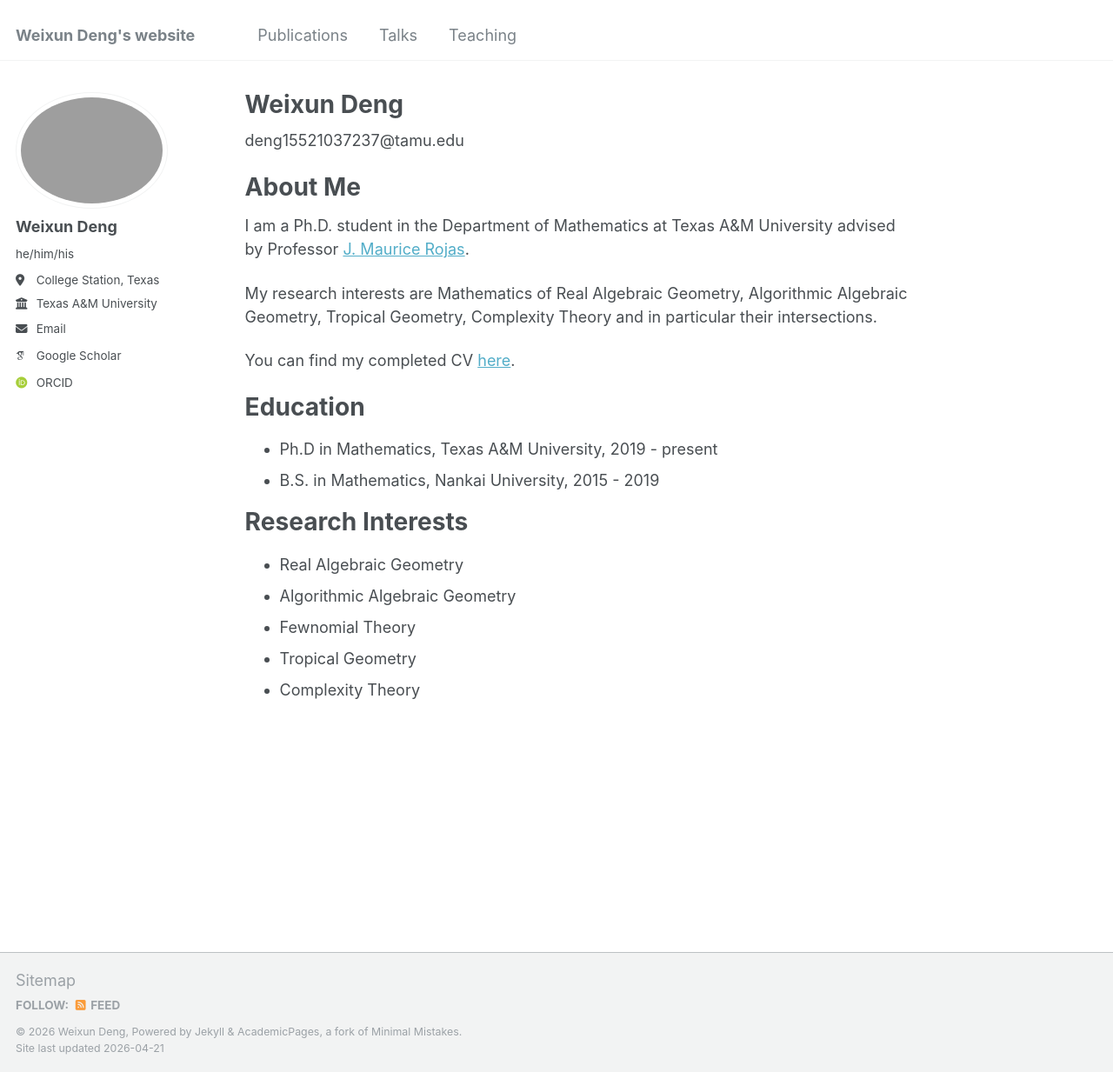
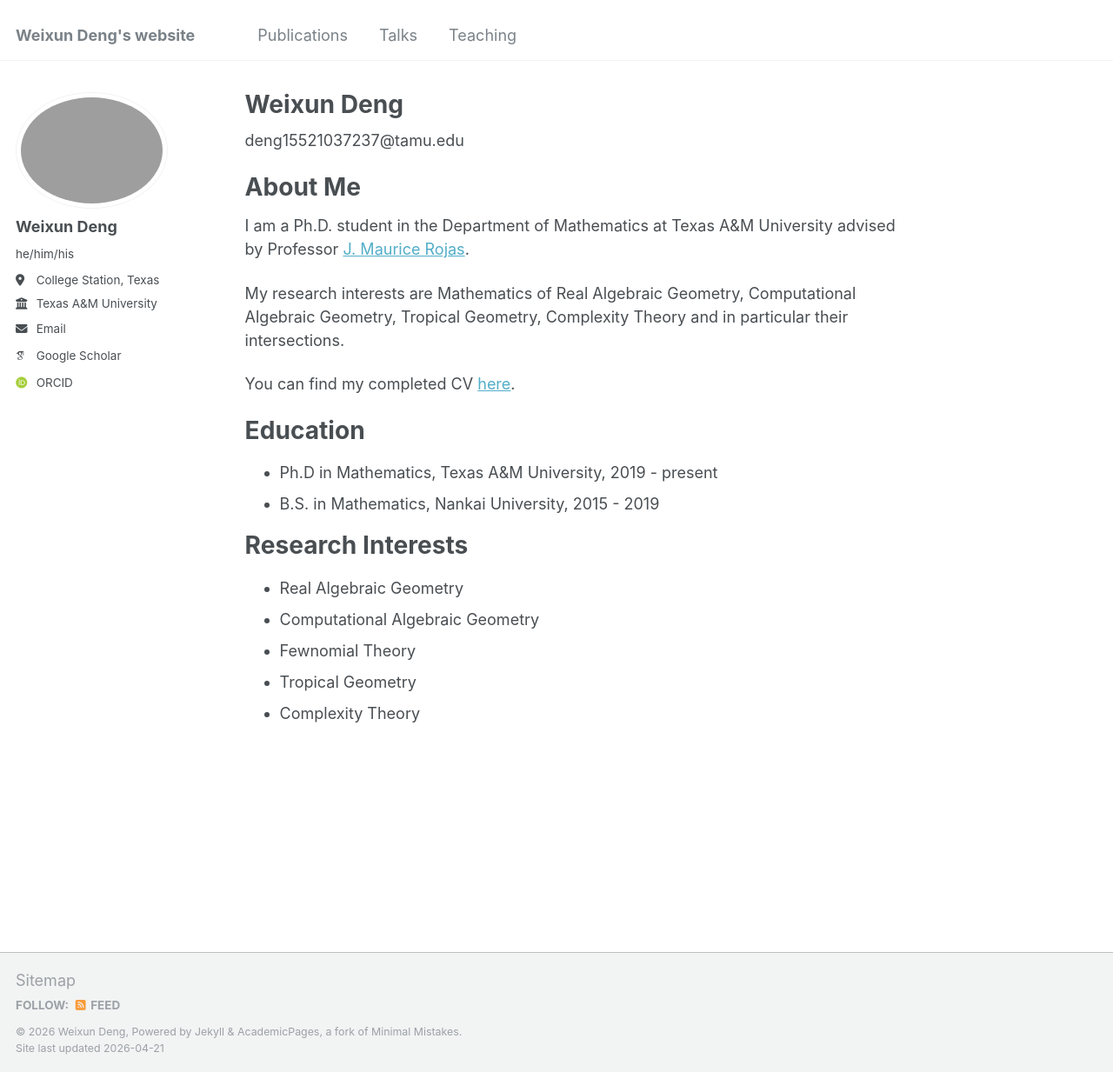
Before and after one commit to WeixunDeng/weixundeng.github.io, a Jekyll site: the page built from _pages/about.md, in a window 1280 px wide and 1233 px high. Shown: the whole window at 87% size. Built offline with Jekyll 4.4.1, drawn with Linux system fonts in a browser that asks for light colours; some web fonts are replaced.

Commit message:
Update about.md

```diff
--- a/_pages/about.md
+++ b/_pages/about.md
@@ -14,7 +14,7 @@ About Me
 ======
 I am a Ph.D. student in the Department of Mathematics at Texas A&M University advised by Professor <a href="https://people.tamu.edu/~rojas/" target="_blank">J. Maurice Rojas</a>.
 
-My research interests are Mathematics of Real Algebraic Geometry, Algorithmic Algebraic Geometry, Tropical Geometry, Complexity Theory and in particular their intersections.
+My research interests are Mathematics of Real Algebraic Geometry, Computational Algebraic Geometry, Tropical Geometry, Complexity Theory and in particular their intersections.
 
 You can find my completed CV <a href="/files/CV(New).pdf" target="_blank">here</a>.
 
@@ -26,7 +26,7 @@ Education
 Research Interests
 ======
 * Real Algebraic Geometry
-* Algorithmic Algebraic Geometry
+* Computational Algebraic Geometry
 * Fewnomial Theory
 * Tropical Geometry
 * Complexity Theory
```
